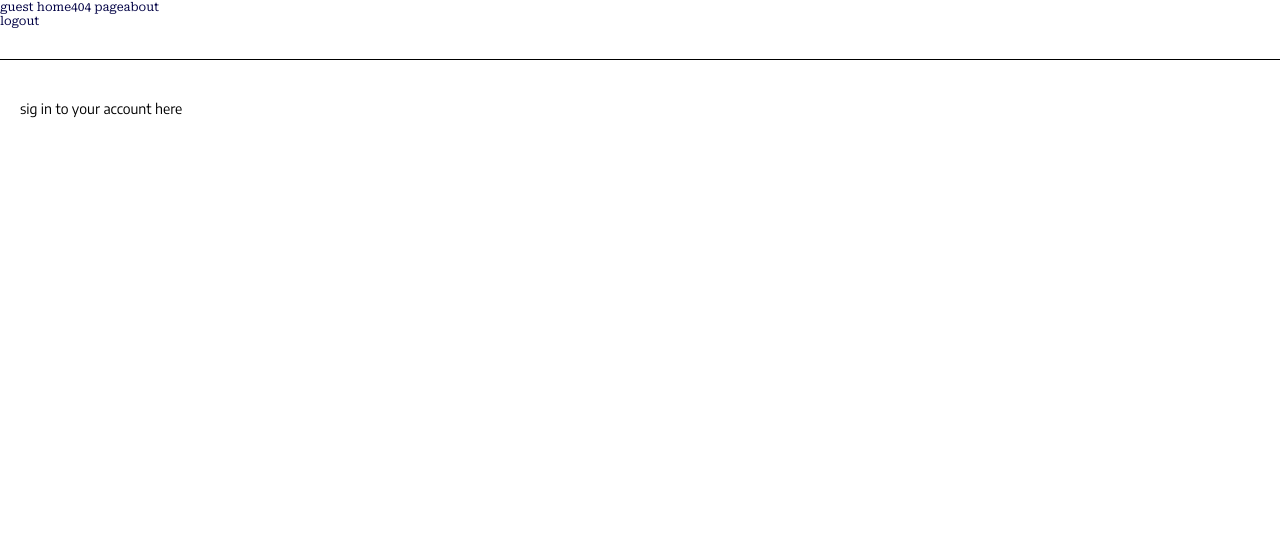
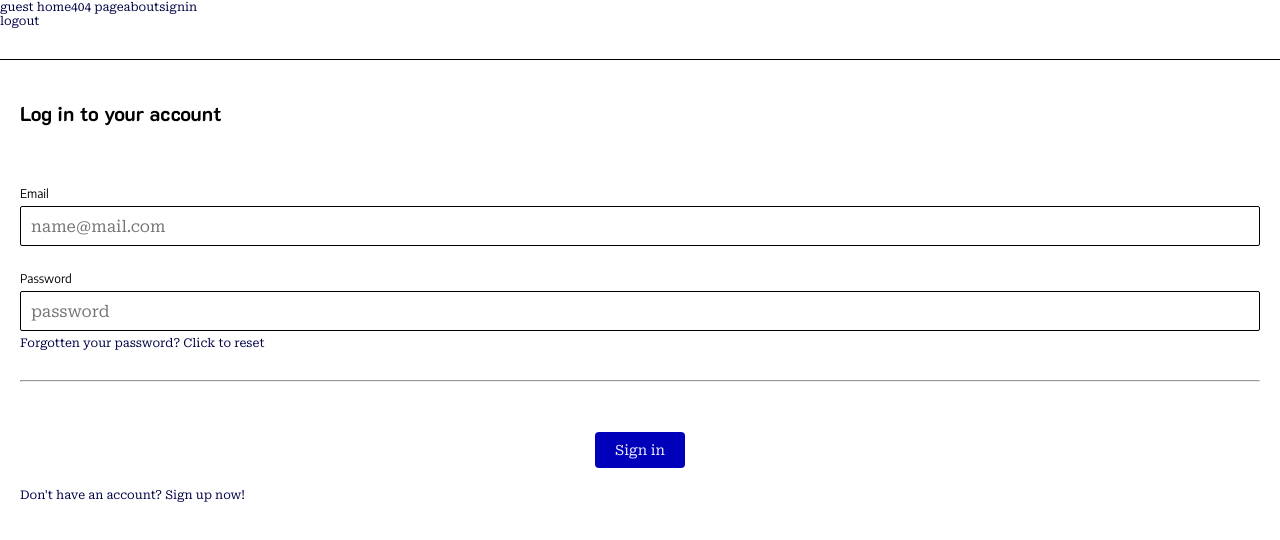
Before and after one commit to Laufox/quizify, a React (Vite) app: page /signin in a window 1280 px wide. Shown: the top 540 px of the page. Built offline with nearby package versions, Linux system fonts and the light colour scheme; no server answers.

Commit message:
Adds possibility to sign in users

```diff
--- a/src/assets/scss/Form.scss
+++ b/src/assets/scss/Form.scss
@@ -13,7 +13,7 @@ form {
         margin-bottom: 0.5rem;
     }
 
-    input {
+    input[type="text"], input[type="email"], input[type="password"] {
         height: 4rem;
         border: 0.1rem solid #000;
         border-radius: 0.2rem;
@@ -43,12 +43,6 @@ form {
             margin-top: 0.5rem;
             margin-bottom: 2rem;
         }
-
-        input {
-            border: none;
-            padding: 0;
-
-        }
     }
 
     .form-error-message {
@@ -62,4 +56,13 @@ form {
             border-color: #c33;
         }
     }
+
+    .submit-error-message {
+        background-color: #f66;
+        padding: 1rem;
+        font-size: 1.6rem;
+        font-weight: 600;
+        border: 0.3rem solid #c33;
+        border-radius: 0.4rem;
+    }
 }
--- a/src/components/Navigation.tsx
+++ b/src/components/Navigation.tsx
@@ -21,6 +21,7 @@ const Navigaion = () => {
             <Link to='/'>guest home</Link>
             <Link to='/abc123'>404 page</Link>
             <Link to='/about'>about</Link>
+            <Link to='/signin'>signin</Link>
             <p className='link' onClick={signOut}>logout</p>
         </div>
     )
--- a/src/contexts/AuthContext.tsx
+++ b/src/contexts/AuthContext.tsx
@@ -1,5 +1,5 @@
 import { useContext, createContext, useEffect, useState } from "react"
-import { createUserWithEmailAndPassword, onAuthStateChanged, signOut } from 'firebase/auth'
+import { createUserWithEmailAndPassword, onAuthStateChanged, signOut, signInWithEmailAndPassword } from 'firebase/auth'
 import { auth, db, storage } from '../firebase'
 import { doc, setDoc } from 'firebase/firestore'
 
@@ -27,6 +27,10 @@ const AuthContextProvider = ({ children }: any) => {
         })
     }
 
+    const signin = async (email: string, password: string) => {
+        await signInWithEmailAndPassword(auth, email, password)
+    }
+
     const logout = () => {
         return signOut(auth)
     }
@@ -34,6 +38,7 @@ const AuthContextProvider = ({ children }: any) => {
     const contextValues= {
         currentUser,
         signup,
+        signin,
         logout
     }
 
--- a/src/pages/CreateAccountPage.tsx
+++ b/src/pages/CreateAccountPage.tsx
@@ -29,10 +29,6 @@ const CreateAccountPage = () => {
             setSubmitErrorMessage(error?.message)
         }
     }
-
-    useEffect(()=>{
-        console.log('Currentuser changed: ', currentUser)
-    }, [currentUser])
 
     return (
         <div className="page-container">
@@ -107,7 +103,7 @@ const CreateAccountPage = () => {
 
                 {
                     submitErrorMessage &&
-                    <p>{submitErrorMessage}</p>
+                    <p className="submit-error-message">{submitErrorMessage}</p>
                 }
 
                 <button type="submit" className="btn btn-info">Create Account</button>
--- a/src/pages/SignInPage.tsx
+++ b/src/pages/SignInPage.tsx
@@ -1,6 +1,80 @@
+import { Link, useNavigate } from "react-router-dom"
+import { useState, useEffect } from 'react'
+import { useForm } from "react-hook-form"
+import { useAuthContext } from '../contexts/AuthContext'
+import classNames from "classnames"
+
+type FormData = {
+    email: string,
+    password: string,
+}
+
 const SignInPage = () => {
+    const { register, handleSubmit, formState: { errors } } = useForm<FormData>()
+    const { signin, currentUser } = useAuthContext()
+
+    const [submitErrorMessage, setSubmitErrorMessage] = useState('')
+
+    const navigate = useNavigate()
+
+    const loginUser = async (data: any) => {
+        console.log(data)
+
+        try {
+            await signin(data.email, data.password)
+            navigate('/')
+        } catch (error: any) {
+            if (error?.code === "auth/user-not-found" || error?.code === "auth/wrong-password") {
+                setSubmitErrorMessage('Wrong user credentials')
+                return
+            }
+            setSubmitErrorMessage(error?.message ? error.message : 'An unknown error occured')
+        }
+    }
+
     return (
-        <p>sig in to your account here</p>
+        <div className="page-container">
+            <h1>Log in to your account</h1>
+
+            <form onSubmit={handleSubmit(loginUser)} noValidate>
+                <label>Email</label>
+                <input
+                    id="loginemail"
+                    type='email'
+                    {...register('email', {
+                        required: 'Please enter email'
+                    })}
+                    placeholder='name@mail.com'
+                    className={classNames({'error-input': errors.email})}
+                />
+                {errors.email && <span className="form-error-message">{errors.email?.message}</span>}
+
+                <label>Password</label>
+                <input
+                    id="loginpassword"
+                    type='password'
+                    {...register('password', {
+                        required: 'Please enter password'
+                    })}
+                    placeholder='password'
+                    className={classNames({'error-input': errors.password})}
+                />
+                {errors.password && <span className="form-error-message">{errors.password?.message}</span>}
+
+                <Link to='/resetpassword'>Forgotten your password? Click to reset</Link>
+
+                <hr />
+
+                {
+                    submitErrorMessage &&
+                    <p className="submit-error-message">{submitErrorMessage}</p>
+                }
+
+                <button type="submit" className="btn btn-info">Sign in</button>
+
+                <Link to='/signup'>Don't have an account? Sign up now!</Link>
+            </form>
+        </div>
     )
 }
 
```
